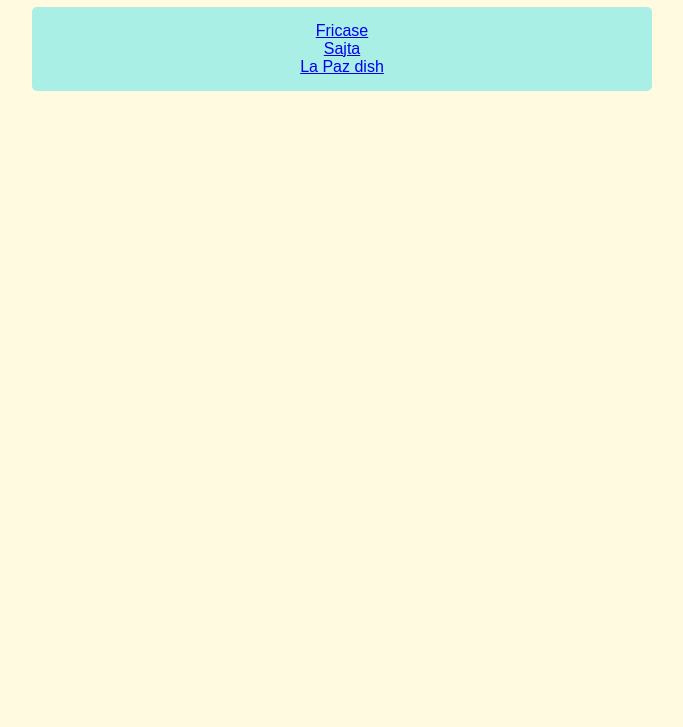
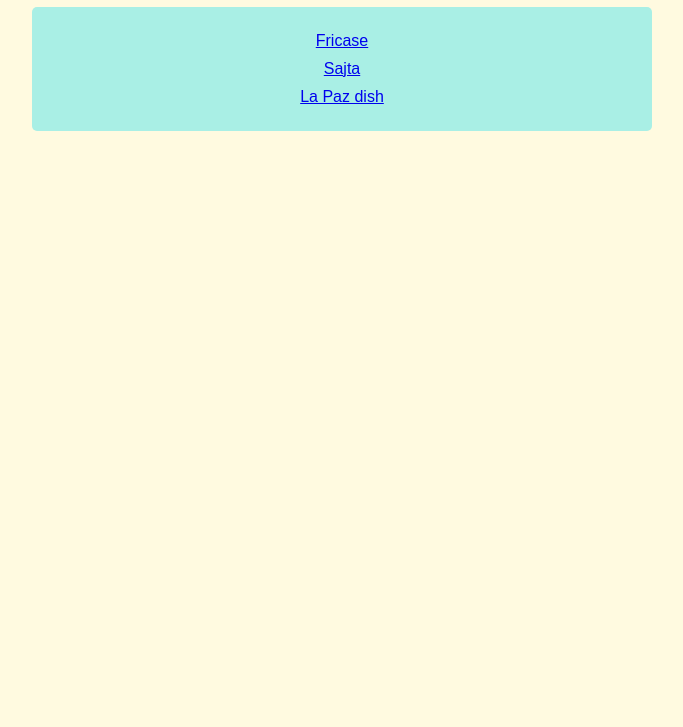
Before and after one commit to cesarcori/odin-recipes, a plain HTML site: page index.html in a window 1280 px wide. Shown: the part 73-800 px from the top of the page, without its empty margins (298-981 px from the left). Drawn offline with Linux system fonts and the light colour scheme.

Commit message:
Feat: margin list separte

```diff
--- a/styles.css
+++ b/styles.css
@@ -16,6 +16,16 @@ ul {
   text-align: center;
   border-radius: 5px;
 }
+
+li {
+  margin: 10px 0;
+}
+
+/* li a { */
+/*   font-size: 1.5rem; */
+/*   font-weight: 800; */
+/*   text-decoration: none; */
+/* } */
 /**/
 /* li { */
 /*   margin: 10px 0; */
```
